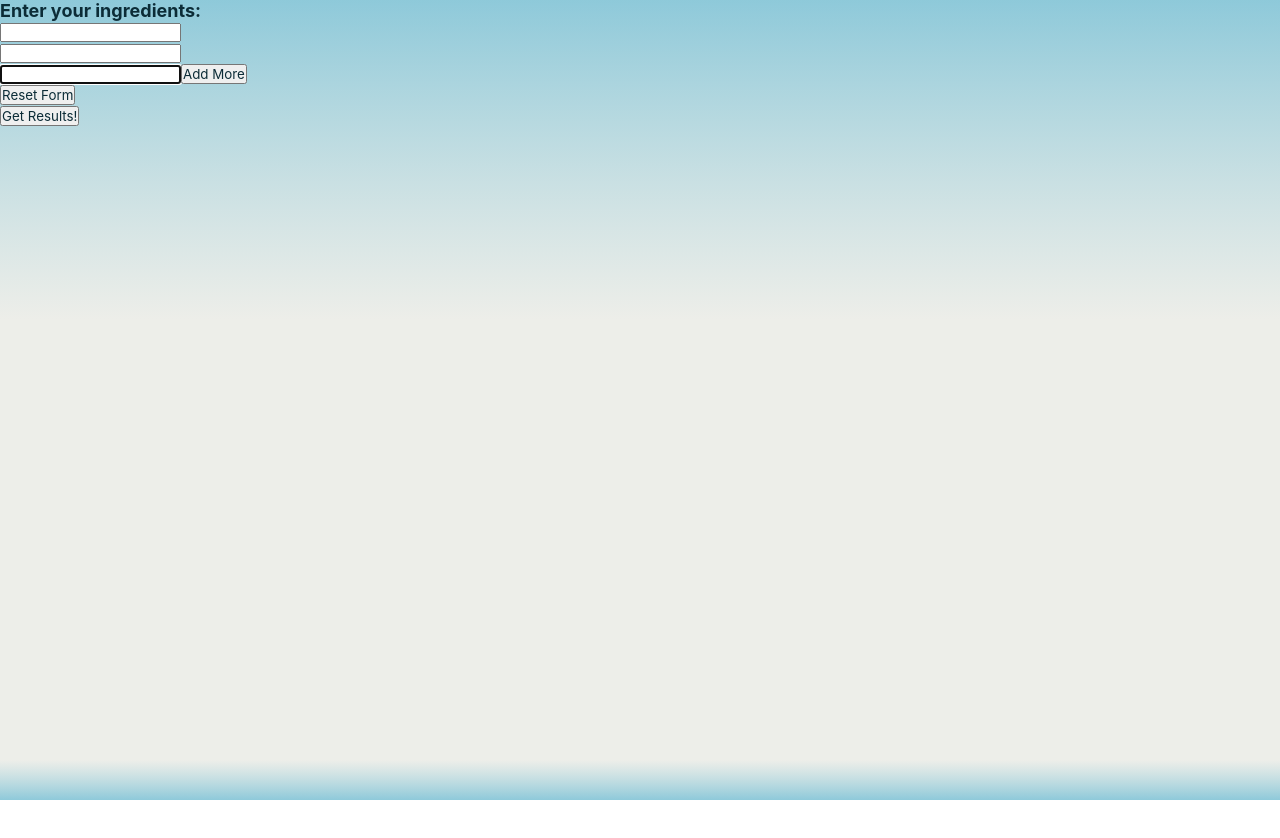
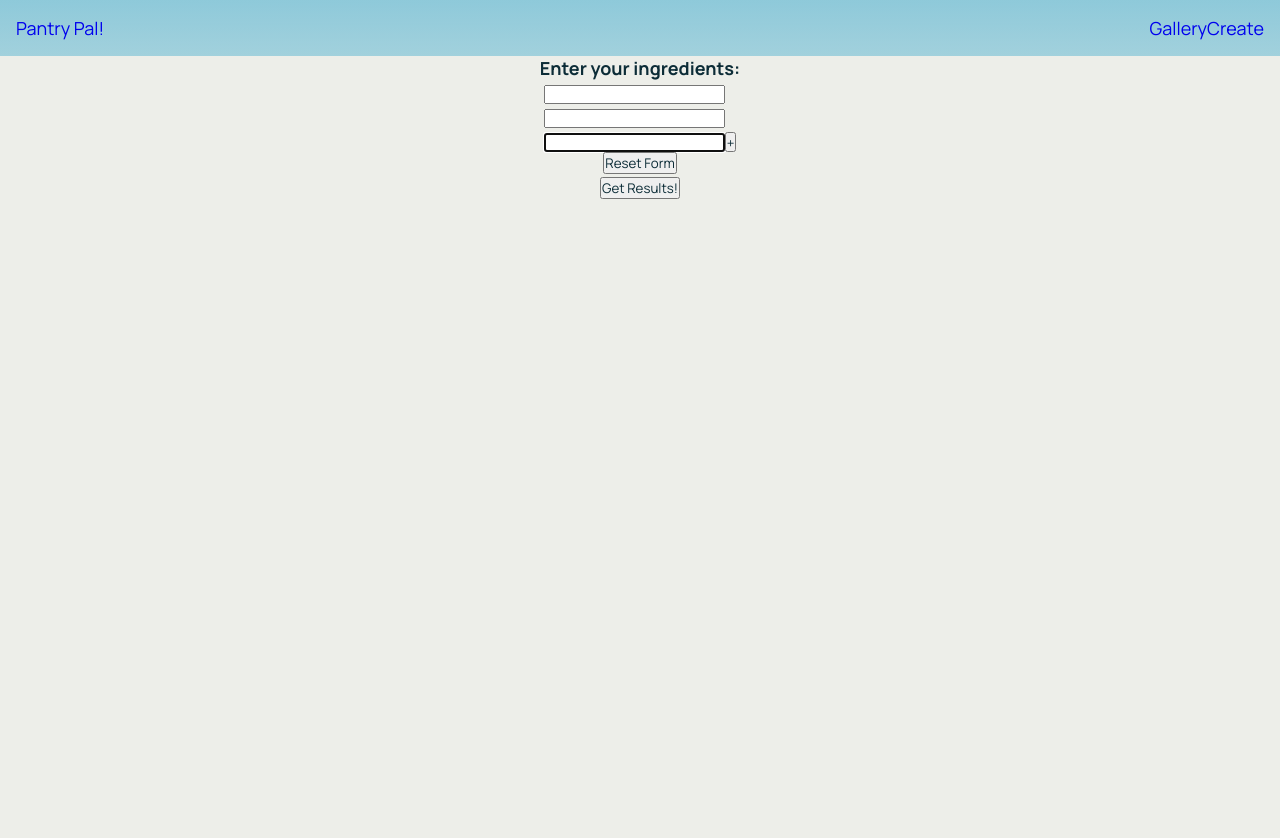
Before and after one commit to tyousofine/pantrypal, a React (Create React App) app in the folder client/: page /generate in a window 1280 px wide. Shown: the top 838 px of the page. Before the commit the page ends 800 px from the top, so only its background shows below. Built offline with nearby package versions, Linux system fonts and the light colour scheme; a web font is replaced by a local one.

Commit message:
adding navbar

```diff
--- a/client/src/components/IngredientsForm/index.js
+++ b/client/src/components/IngredientsForm/index.js
@@ -1,8 +1,11 @@
 
 import { useState } from 'react';
+import './styles.scss';
+
+//component imports
 import RecipeRequest from '../RecipeRequest';
 
-
+// this component is used in InputPage
 export default function IngredientsForm() {
     const initialState = [
         { name: '' },
@@ -29,7 +32,7 @@ export default function IngredientsForm() {
 
 
     return (
-        <div>
+        <div className='container-form-results'>
             <h4>Enter your ingredients:</h4>
             <div style={{ display: 'flex', alignItems: 'flex-end' }}>
                 <form>
@@ -44,7 +47,7 @@ export default function IngredientsForm() {
                         </div>
                     ))}
                 </form>
-                <button style={{ height: '20px' }} onClick={addIngredient}>Add More</button>
+                <button style={{ height: '20px' }} onClick={addIngredient}>+</button>
             </div>
 
             <button onClick={resetForm}>Reset Form</button>
--- /dev/null
+++ b/client/src/components/IngredientsForm/styles.scss
@@ -0,0 +1,9 @@
+@import "../../styles/variables.scss";
+
+.container-form-results {
+  height: 100%;
+  background-color: $bg-color;
+  display: flex;
+  flex-direction: column;
+  align-items: center;
+}
--- /dev/null
+++ b/client/src/components/Loader/index.js
@@ -0,0 +1,8 @@
+import React from 'react'
+import './styles.scss';
+
+export default function Loader() {
+  return (
+    <div class="loader">Loading...</div>
+  )
+}
--- /dev/null
+++ b/client/src/components/Loader/styles.scss
@@ -0,0 +1,40 @@
+@import "../../styles/variables.scss";
+
+.loader {
+  width: 80px;
+  height: 80px;
+  border-radius: 50%;
+  border: 8px solid #d1914b;
+  box-sizing: border-box;
+  --c: no-repeat radial-gradient(farthest-side, #d64123 94%, #0000);
+  --b: no-repeat radial-gradient(farthest-side, #000 94%, #0000);
+  background: var(--c) 11px 15px, var(--b) 6px 15px, var(--c) 35px 23px,
+    var(--b) 29px 15px, var(--c) 11px 46px, var(--b) 11px 34px,
+    var(--c) 36px 0px, var(--b) 50px 31px, var(--c) 47px 43px,
+    var(--b) 31px 48px, #f6d353;
+  background-size: 15px 15px, 6px 6px;
+  animation: l4 3s infinite;
+}
+@keyframes l4 {
+  0% {
+    -webkit-mask: conic-gradient(#0000 0, #000 0);
+  }
+  16.67% {
+    -webkit-mask: conic-gradient(#0000 60deg, #000 0);
+  }
+  33.33% {
+    -webkit-mask: conic-gradient(#0000 120deg, #000 0);
+  }
+  50% {
+    -webkit-mask: conic-gradient(#0000 180deg, #000 0);
+  }
+  66.67% {
+    -webkit-mask: conic-gradient(#0000 240deg, #000 0);
+  }
+  83.33% {
+    -webkit-mask: conic-gradient(#0000 300deg, #000 0);
+  }
+  100% {
+    -webkit-mask: conic-gradient(#0000 360deg, #000 0);
+  }
+}
--- /dev/null
+++ b/client/src/components/NavBar/index.js
@@ -0,0 +1,15 @@
+import React from 'react';
+import './styles.scss';
+import { Link } from 'react-router-dom';
+
+export default function NavBar() {
+    return (
+        <div className='container-navbar'>
+            <Link to='/'>Pantry Pal!</Link>
+            <ul>
+                <li><Link to='/gallery'>Gallery</Link></li>
+                <li><Link to='/generate'>Create</Link></li>
+            </ul>
+        </div>
+    )
+}
--- /dev/null
+++ b/client/src/components/NavBar/styles.scss
@@ -0,0 +1,22 @@
+@import "../../styles/variables.scss";
+
+.container-navbar {
+  display: flex;
+  justify-content: space-between;
+  padding: 1rem;
+
+  a {
+    text-decoration: none;
+  }
+
+  ul {
+    display: flex;
+    list-style: none;
+
+    li {
+      a {
+        text-decoration: none;
+      }
+    }
+  }
+}
--- a/client/src/components/RecipeRequest/index.js
+++ b/client/src/components/RecipeRequest/index.js
@@ -3,10 +3,13 @@ import React from 'react'
 import axios from 'axios';
 import { useState } from 'react';
 
+//component imports
+import Loader from '../Loader';
+
 //this component is used in ingredientsForm page
 export default function RecipeRequest({ ingredients }) {
     const [recipe, setRecipe] = useState("");
-    const [loading, isLoading] = useState("");
+    const [isLoading, setIsLoading] = useState(false);
     const [image, setImage] = useState('');
     let dataForDalle;
 
@@ -61,22 +64,31 @@ export default function RecipeRequest({ ingredients }) {
     // call gp3 then dalle with onclick
     const getResultsHandler = async () => {
         try {
+            setIsLoading(true);
             const gp3Response = await gp3RequestHandler();
             const dalleRespone = await dalleRequestHandler(dataForDalle);
 
         } catch (error) {
             console.error('Error - something happened when using the mega button', error)
         }
+        setIsLoading(false);
     }
 
     return (
         <div>
             <button onClick={getResultsHandler}>Get Results!</button>
-            <div>
-                {!!image ? <img src={image} style={{ width: '300px' }} alt="food " />
-                    : (null)
-                }</div>
-            <div dangerouslySetInnerHTML={{ __html: recipe }}></div>
+            {!!isLoading ? <Loader /> :
+                <>
+                    <div>
+                        {!!image ? <img src={image} style={{ width: '300px' }} alt="food " />
+                            : (null)
+                        }
+                    </div>
+                    <div dangerouslySetInnerHTML={{ __html: recipe }}></div>
+
+                </>
+            }
+
         </div>
     )
 }
--- a/client/src/pages/Gallery/index.js
+++ b/client/src/pages/Gallery/index.js
@@ -1,8 +1,12 @@
 import React from 'react'
+
+// component imports
+import NavBar from '../../components/NavBar'
 
 export default function GalleryPage() {
     return (
         <div>
+            <NavBar />
             <h2>Gallery Page Coming Soon!</h2>
         </div>
     )
--- a/client/src/pages/InputPage/index.js
+++ b/client/src/pages/InputPage/index.js
@@ -2,13 +2,12 @@ import React from 'react'
 
 
 import IngredientsForm from '../../components/IngredientsForm'
-
+import NavBar from '../../components/NavBar'
 
 export default function InputPage() {
     return (
-        <>
+        <>  <NavBar />
             <IngredientsForm />
-
         </>
     )
 }
--- a/client/src/styles/index.scss
+++ b/client/src/styles/index.scss
@@ -22,6 +22,7 @@ body {
     rgba(131, 196, 214, 0.7) 100%
   );
   color: $font-color;
+  font-family: "Manrope";
 }
 
 .App {
@@ -48,6 +49,6 @@ h4,
 h5,
 h6,
 button {
-  font-family: "Inter", sans-serif;
+  font-family: "Manrope", sans-serif;
   color: $font-color;
 }
```
